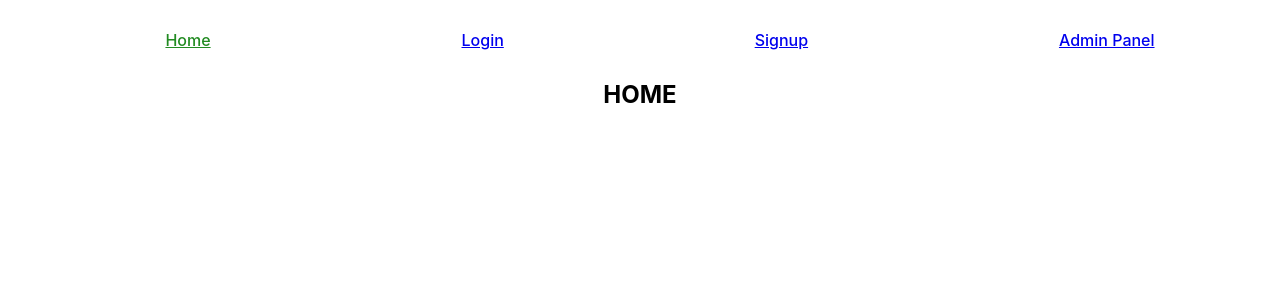
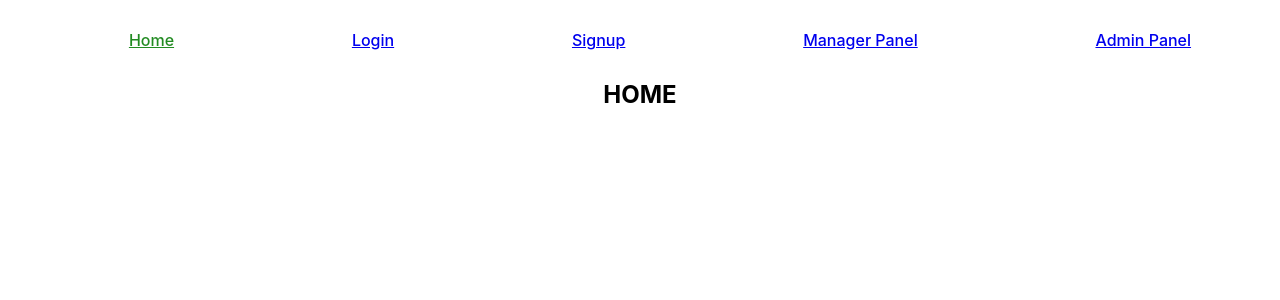
Before and after one commit to AndrewElaginI/walkit-web, a React (Create React App) app: page / in a window 1280 px wide. Shown: the top 300 px of the page. Built offline with nearby package versions, Linux system fonts and the light colour scheme.

Commit message:
manager/admin login ways

```diff
--- a/src/components/Navigation/index.js
+++ b/src/components/Navigation/index.js
@@ -79,6 +79,19 @@ function Navigation() {
         <li className='nav_item'>
           <NavLink
             to={{
+              pathname: `/manager`,
+              state: { from: location }
+            }}
+            exact
+            activeClassName='nav_item_active'
+          >
+            Manager Panel
+          </NavLink>
+        </li>
+
+        <li className='nav_item'>
+          <NavLink
+            to={{
               pathname: `/profile/${selectedUserId}`,
               state: { from: location }
             }}
--- a/src/components/Routes/ProtectedRoute/index.js
+++ b/src/components/Routes/ProtectedRoute/index.js
@@ -3,12 +3,13 @@ import { Route, Redirect } from 'react-router-dom';
 import { connect } from 'react-redux';
 import * as selectors from '../../../store/selectors';
 
-function ProtectedRoute({ children, userId, ...rest }) {
+function ProtectedRoute({ children, userRole = 'employee', user, ...rest }) {
+  const { id, role } = user;
   return (
     <Route
       {...rest}
       render={({ location }) =>
-        userId ? (
+        id && userRole === role ? (
           children
         ) : (
           <Redirect
@@ -24,7 +25,7 @@ function ProtectedRoute({ children, userId, ...rest }) {
 }
 
 const mapStateToProps = state => ({
-  userId: selectors.userIdSelector(state)
+  user: selectors.userSelector(state)
 });
 
 export default connect(mapStateToProps)(ProtectedRoute);
--- a/src/components/Routes/index.js
+++ b/src/components/Routes/index.js
@@ -5,6 +5,7 @@ import Login from '../Login';
 import AdminPanel from '../AdminPanel';
 import Signup from '../Signup';
 import ProtectedRoute from './ProtectedRoute';
+import ManagerPanel from '../ManagerPanel';
 
 function Routes() {
   return (
@@ -13,8 +14,12 @@ function Routes() {
         <Route exact path='/' component={Home} />
         <Route exact path='/login' component={Login} />
         <Route exact path='/signup' component={Signup} />
-        <ProtectedRoute>
+        <Route exact path='/manager' component={ManagerPanel} />
+        <ProtectedRoute userRole='admin'>
           <Route exact path='/profile/:id' component={AdminPanel} />
+        </ProtectedRoute>
+        <ProtectedRoute userRole='manager'>
+          <Route exact path='/manager' component={ManagerPanel} />
         </ProtectedRoute>
       </Switch>
     </div>
```
